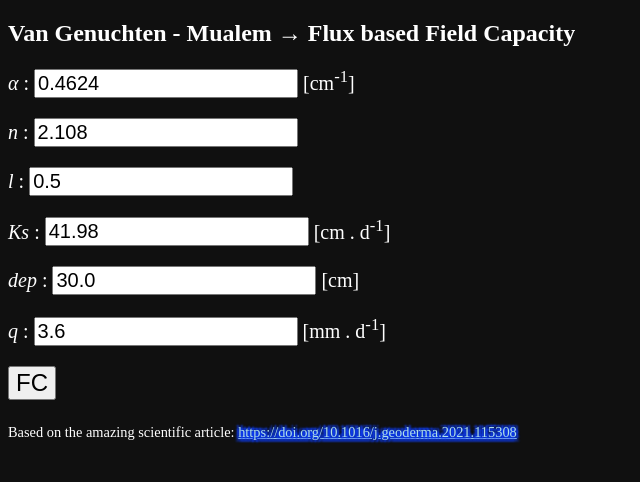
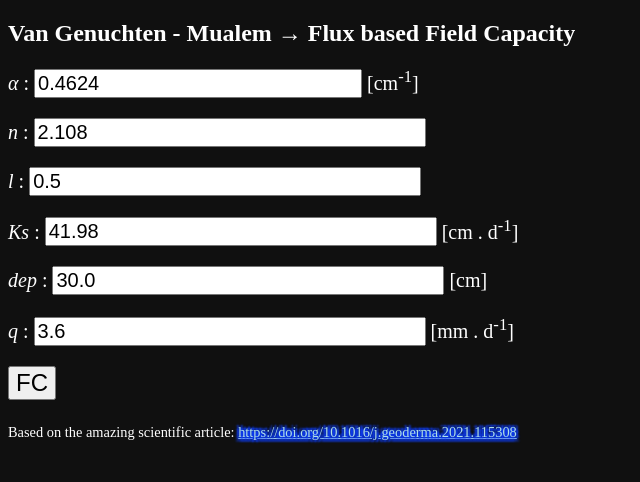
Before and after one commit to infoleon/Pedotransfer, a plain HTML site: page index.html in a window 1280 px wide. Shown: the whole page, without its empty margins (0-640 px from the left). Drawn offline with Linux system fonts and the light colour scheme.

Commit message:
Update index.html

```diff
--- a/index.html
+++ b/index.html
@@ -40,12 +40,12 @@ a.visited{ style=color: powderblue;
 
 <h2>Van Genuchten - Mualem &#8594; Flux based Field Capacity</h2>
 
-<p> <i> &alpha; </i> : <input style="font-size: 2.5vh; width : 20vw;" type="number" id="al" value="0.4624" >  [cm<sup>-1</sup>] </p>
-<p> <i> n </i> : <input style="font-size: 2.5vh; width : 20vw;" type="number" id="n" value="2.108"  >  </p>
-<p> <i> l </i> : <input style="font-size: 2.5vh; width : 20vw;" type="number" id="lamb" value="0.5"  >  </p>
-<p> <i> Ks </i> : <input style="font-size: 2.5vh; width : 20vw;" type="number" id="Ks" value="41.98"  >  [cm . d<sup>-1</sup>]  </p>
-<p> <i> dep </i> : <input style="font-size: 2.5vh; width : 20vw;" type="number" id="dep" value="30.0"  > [cm] </font> </p>
-<p> <i> q </i> : <input style="font-size: 2.5vh; width : 20vw;" type="number" id="q" value="3.6"  >  [mm . d<sup>-1</sup>]  </p>
+<p> <i> &alpha; </i> : <input style="font-size: 2.5vh; width : 25vw;" type="number" id="al" value="0.4624" >  [cm<sup>-1</sup>] </p>
+<p> <i> n </i> : <input style="font-size: 2.5vh; width : 30vw;" type="number" id="n" value="2.108"  >  </p>
+<p> <i> l </i> : <input style="font-size: 2.5vh; width : 30vw;" type="number" id="lamb" value="0.5"  >  </p>
+<p> <i> Ks </i> : <input style="font-size: 2.5vh; width : 30vw;" type="number" id="Ks" value="41.98"  >  [cm . d<sup>-1</sup>]  </p>
+<p> <i> dep </i> : <input style="font-size: 2.5vh; width : 30vw;" type="number" id="dep" value="30.0"  > [cm] </font> </p>
+<p> <i> q </i> : <input style="font-size: 2.5vh; width : 30vw;" type="number" id="q" value="3.6"  >  [mm . d<sup>-1</sup>]  </p>
 
 <button style="font-size: 3.0vh;" onclick="myFunction()">FC</button>
 
```
